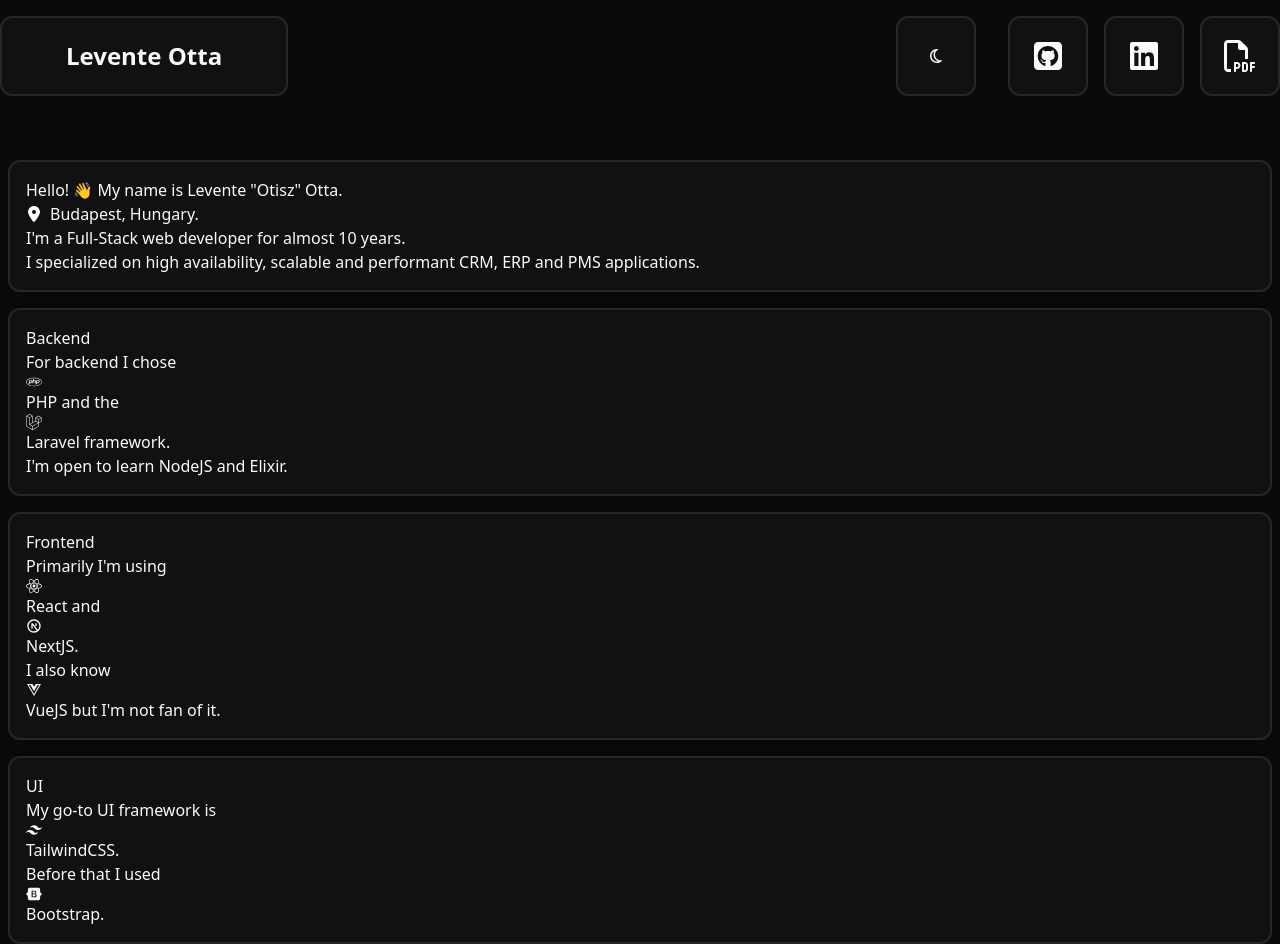
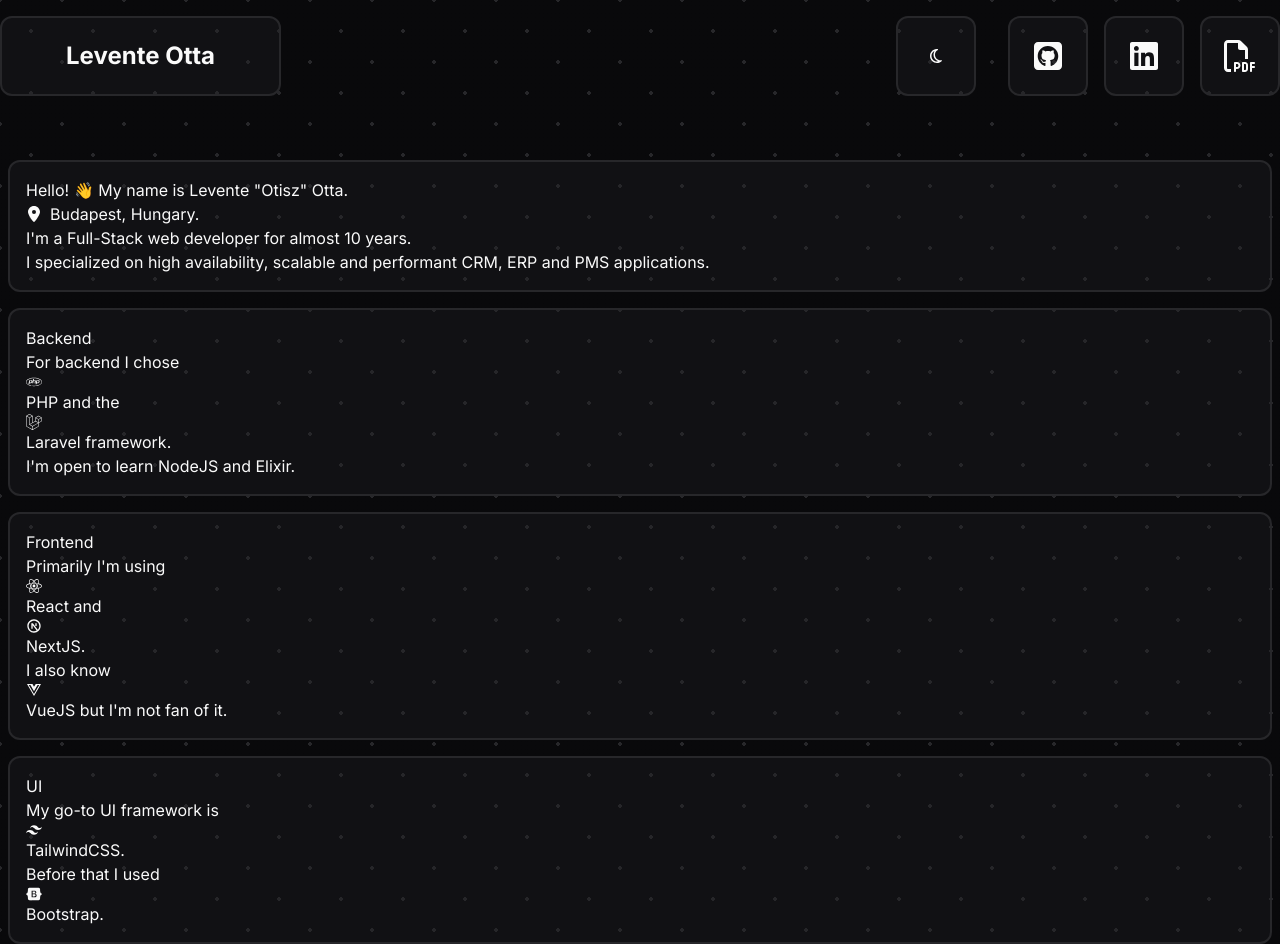
Before and after one commit to Otisz/leventeotta.com, a Next.js app: page / in a window 1280 px wide. Built offline with nearby package versions, Linux system fonts and the light colour scheme.

Commit message:
Add font and background

```diff
--- a/src/app/layout.tsx
+++ b/src/app/layout.tsx
@@ -1,7 +1,9 @@
 import Navbar from "@/components/Navbar";
+import { cn } from "@/lib/utils";
 import { ThemeProvider } from "@/providers/theme-provider";
 import "@/styles/globals.css";
 import type { Metadata } from "next";
+import { Inter } from "next/font/google";
 import type { ReactNode } from "react";
 
 export const metadata: Metadata = {
@@ -39,10 +41,18 @@
   children: ReactNode;
 }>;
 
+const inter = Inter({
+  subsets: ["latin"],
+  display: "swap",
+  variable: "--font-sans",
+});
+
 export default function RootLayout({ children }: Props) {
   return (
-    <html lang="en" className="bg-background antialiased" suppressHydrationWarning>
-      <body>
+    <html lang="en" suppressHydrationWarning>
+      <body
+        className={`bg-background bg-[radial-gradient(theme(colors.accent.DEFAULT)_2px,transparent_1.55px),radial-gradient(theme(colors.accent.DEFAULT)_2px,theme(colors.background)_2px)] bg-[size:62px_62px] bg-[0_0,31px_31px] font-sans antialiased ${inter.variable}`}
+      >
         <ThemeProvider attribute="class" defaultTheme="dark">
           <Navbar />
           {children}
--- a/tailwind.config.ts
+++ b/tailwind.config.ts
@@ -1,4 +1,5 @@
 import type { Config } from "tailwindcss";
+import { fontFamily } from "tailwindcss/defaultTheme";
 
 const config: Config = {
   darkMode: ["class"],
@@ -7,6 +8,9 @@
     extend: {
       container: {
         center: true,
+      },
+      fontFamily: {
+        sans: ["var(--font-sans)", ...fontFamily.sans],
       },
       borderRadius: {
         lg: "var(--radius)",
@@ -57,7 +61,7 @@
       },
     },
   },
-  plugins: [require("tailwindcss-animate")],
+  plugins: [require("tailwindcss-animate"), require("@tailwindcss/typography")],
 };
 
 export default config;
```
